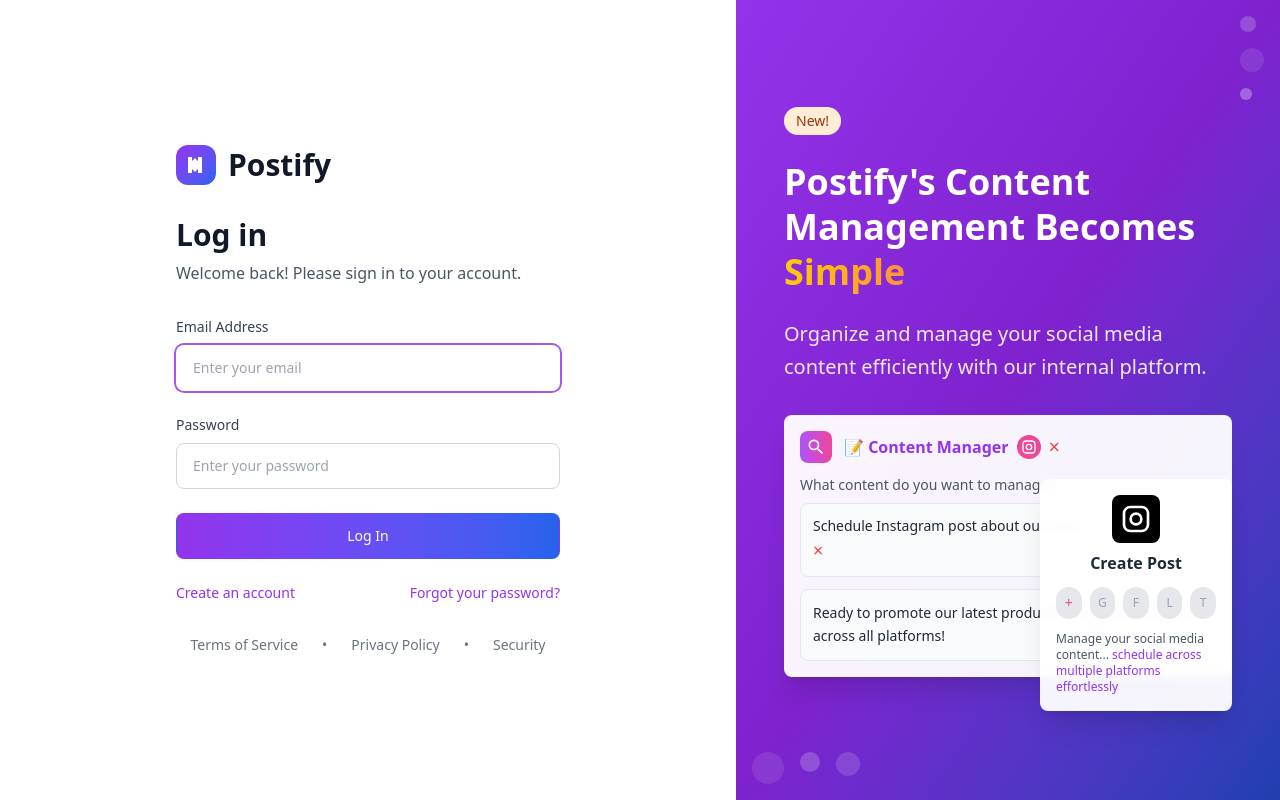
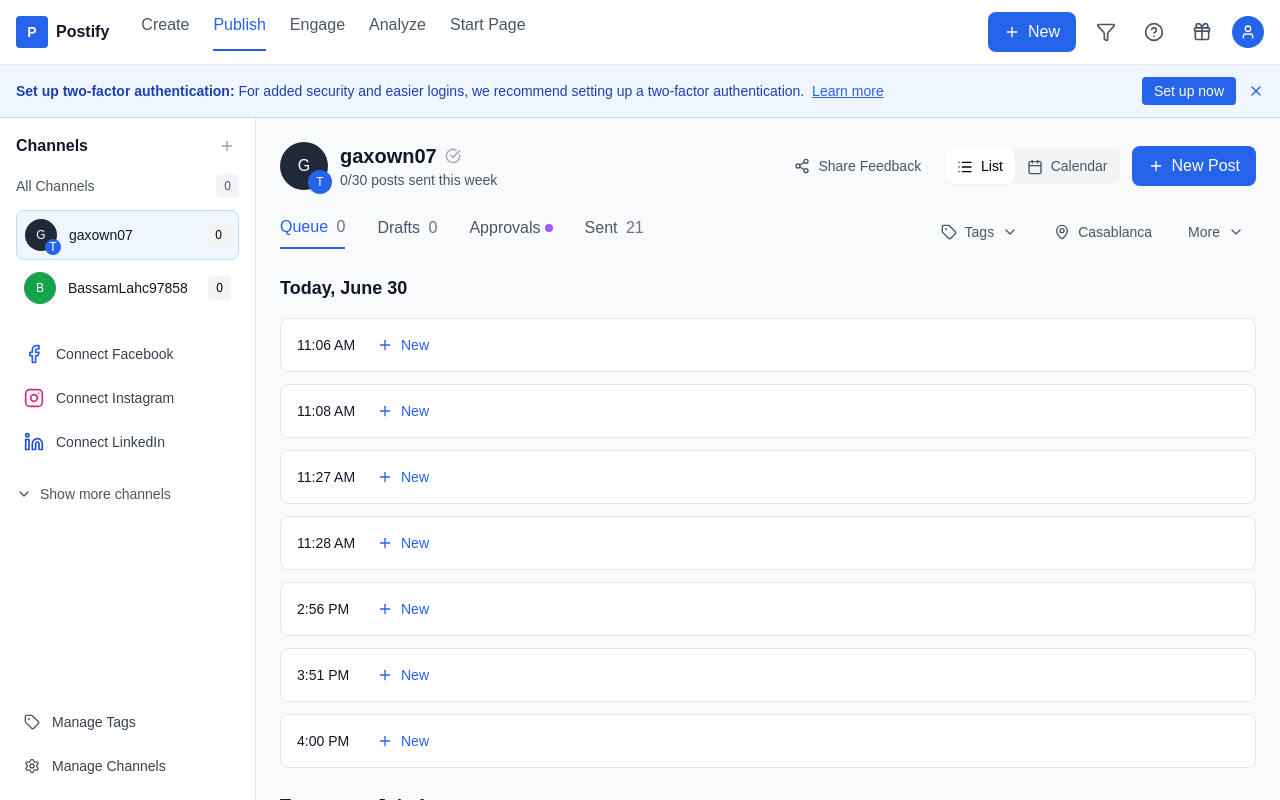
Before and after one commit to Gaxown/Postify-front, a Nuxt app: page / in a window 1280 px wide. Shown: the top 800 px of the page. Built offline with nearby package versions, Linux system fonts and the light colour scheme.

Commit message:
Montserrat

```diff
--- a/assets/css/main.css
+++ b/assets/css/main.css
@@ -1,3 +1,5 @@
+@import url("https://fonts.googleapis.com/css2?family=Montserrat:wght@100..900&display=swap");
+
 @tailwind base;
 @tailwind components;
 @tailwind utilities;
--- a/layouts/default.vue
+++ b/layouts/default.vue
@@ -74,7 +74,8 @@ import Login from "./Login.vue";
   </div> -->
   <!-- <Profiles /> -->
   <!-- test a post with sample data -->
-  <Login />
+  <!-- <Login /> -->
+  <Scheduler />
 
   <!-- <Post
     platform="tiktok"
--- a/tailwind.config.js
+++ b/tailwind.config.js
@@ -11,6 +11,9 @@ export default {
   darkMode: "class",
   theme: {
     extend: {
+      fontFamily: {
+        sans: ["Montserrat", "sans-serif"],
+      },
       colors: {
         // Custom colors for kanban board
         kanban: {
```
